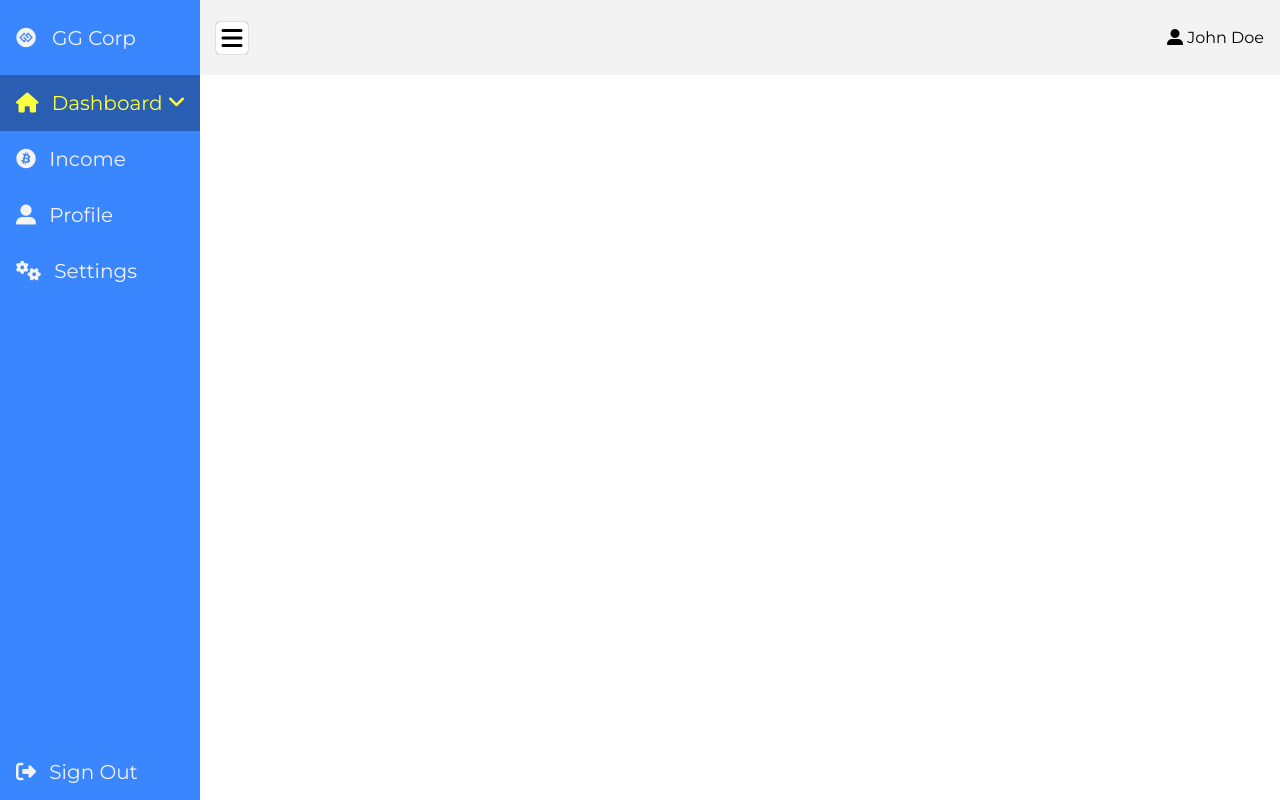
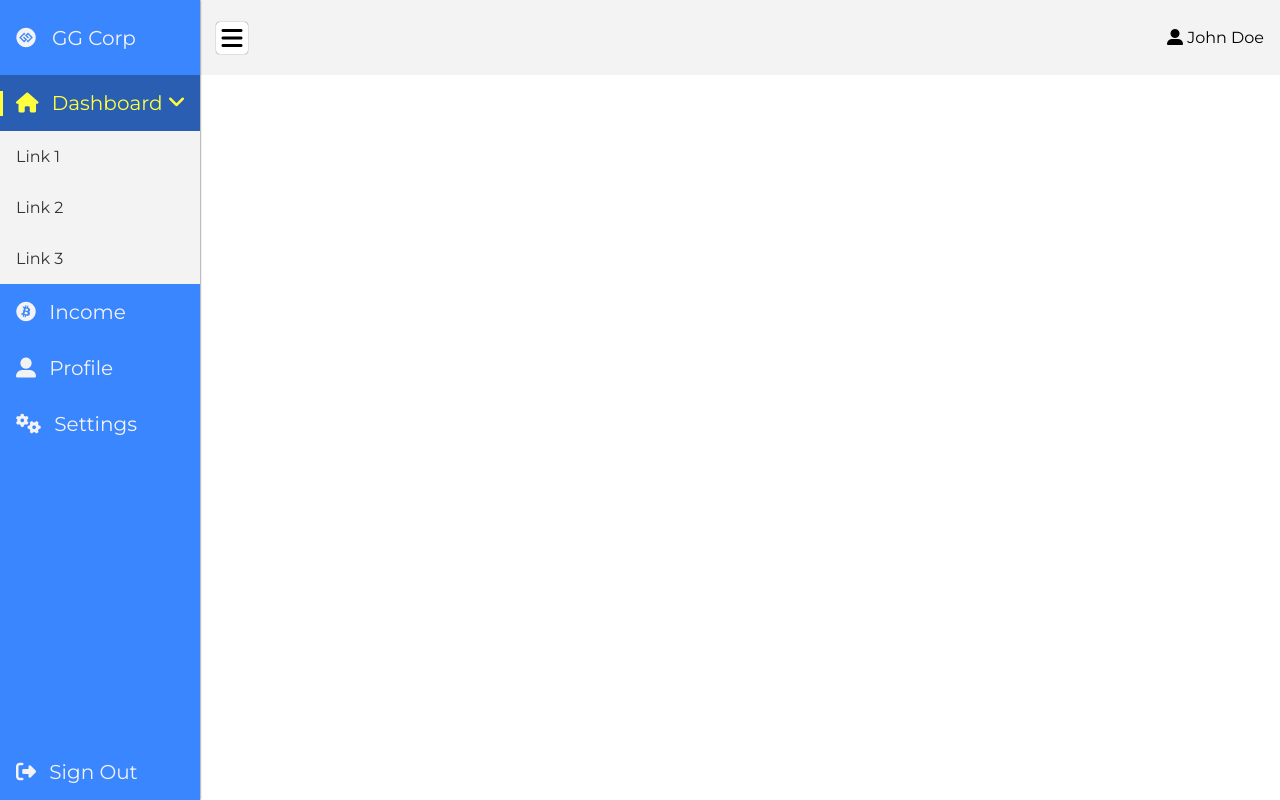
Before and after one commit to IlyaSafronov/responsive-Side-Menu, a plain HTML site: page index.html in a window 1280 px wide. Both pictures are taken after a click on the link "Dashboard". Drawn offline with Linux system fonts and the light colour scheme.

Commit message:
add toggle link js

```diff
--- a/index.html
+++ b/index.html
@@ -29,6 +29,17 @@
             <i class="fas fa-home"></i>
             <span>Dashboard <i class="fas fa-angle-down"></i></span>
           </a>
+          <ul class="d-none">
+            <li>
+              <a href="#" class="sub_link">Link 1</a>
+            </li>
+            <li>
+              <a href="#" class="sub_link">Link 2</a>
+            </li>
+            <li>
+              <a href="#" class="sub_link">Link 3</a>
+            </li>
+          </ul>
         </li>
         <li class="nav__item">
           <a href="#" class="nav__item-link">
--- a/script.js
+++ b/script.js
@@ -3,6 +3,7 @@ const header = document.getElementById('header');
 const nav_toggler = document.getElementById('nav-toggler');
 const nav = document.getElementById('nav');
 const nav__links = document.querySelectorAll('.nav__item-link');
+const sub_links = document.querySelectorAll('.sub_link');
 
 nav_toggler.addEventListener('click', function() {
   this.classList.toggle('fa-times');
@@ -18,5 +19,16 @@ nav__links.forEach((link) => {
       }
     })
     this.classList.toggle('active');
+    const sub_menu = this.nextElementSibling;
+    if (sub_menu) {
+      sub_menu.classList.toggle('d-none');
+    }
   });
 });
+
+sub_links.forEach((link) => {
+  link.addEventListener('click', () => {
+    sub_links.forEach((l) => l.classList.remove('active-sub-link'));
+    link.classList.toggle('active-sub-link');
+  });
+});
--- a/style.css
+++ b/style.css
@@ -66,6 +66,7 @@ nav {
   background-color: var(--nav-bg-color);
   width: var(--nav-width);
   transition: width 0.2s ease-in-out;
+  box-shadow: 0 0 2px #343434;
 }
 
 nav .logo {
@@ -95,6 +96,13 @@ nav .logo span {
   margin-left: 0.5rem;
 }
 
+.nav__item-link + ul a {
+  display: block;
+  padding: 1rem;
+  background-color: #f3f3f3;
+  white-space: nowrap;
+}
+
 /* ! js classes */
 .collapse {
   width: var(--nav-collapse-width);
@@ -108,13 +116,38 @@ nav .logo span {
   display: none;
 }
 
+.collapse .nav__item-link + ul a {
+  font-size: 0.85rem;
+}
+
 .collapse-header {
   padding-left: calc(var(--nav-collapse-width) + 1rem) ;
 }
 
 .active {
+  position: relative;
   color: var(--active-color);
   background-color: rgba(0, 0, 0, 0.3);
+}
+
+.active::before {
+  content: '';
+  position: absolute;
+  top: 0;
+  left: 0;
+  bottom: 0;
+  height: 25px;
+  width: 3px;
+  margin: auto 0;
+  background-color: var(--active-color);
+}
+
+.d-none {
+  display: none;
+}
+
+.nav__item-link + ul a.active-sub-link {
+  background-color: #ddd;
 }
 
 /* ! media mobile */
```
